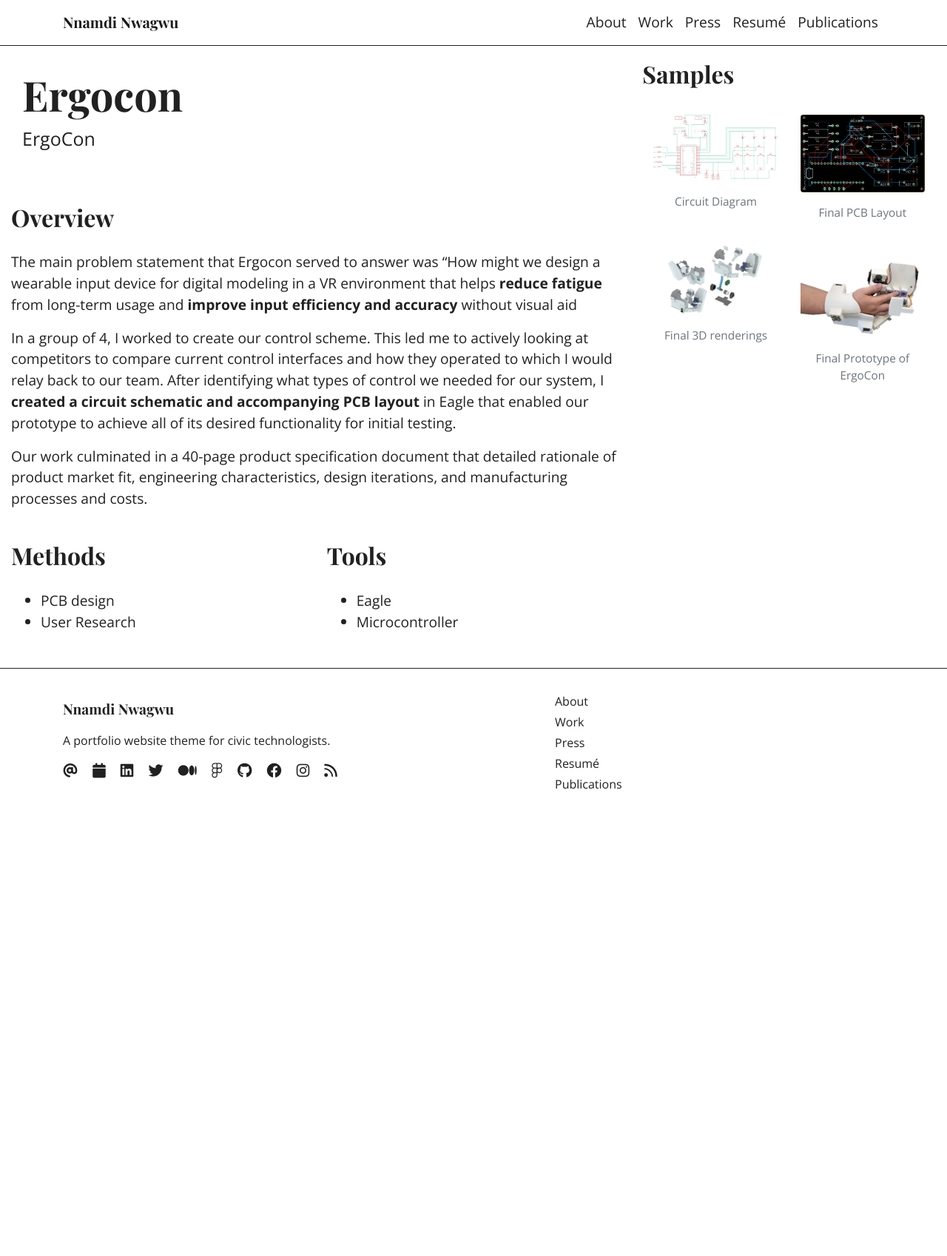
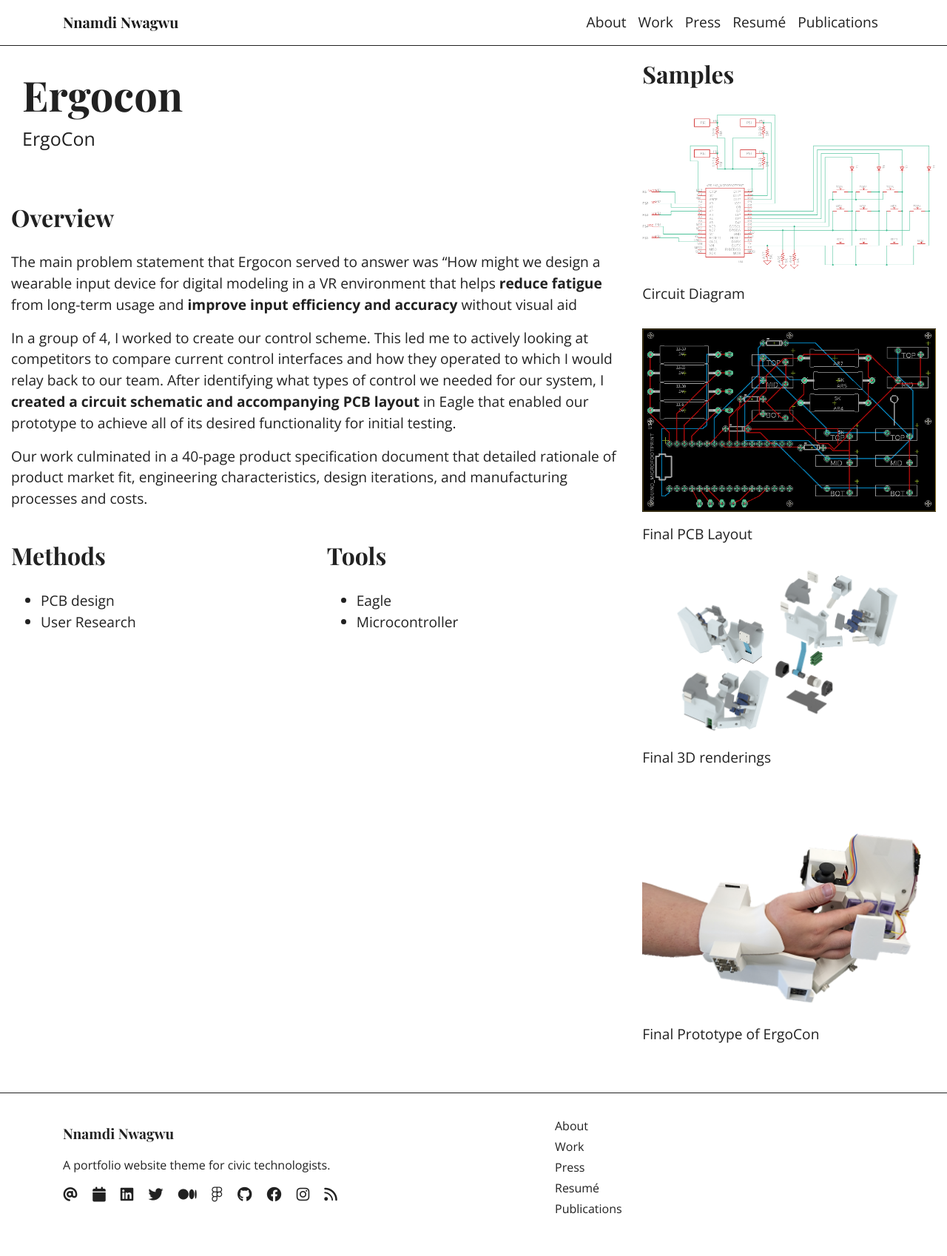
Before and after one commit to nnamd/nnamd.github.io, a Jekyll site: the page built from _work/ergocon.md, in a window 1280 px wide. Shown: the whole page at 74% size. Built offline with Jekyll 4.4.1, drawn with Linux system fonts in a browser that asks for light colours; before the commit the page ends 1124 px from its top, so only the background shows below that.

Commit message:
attempting css again

```diff
--- a/_includes/header.html
+++ b/_includes/header.html
@@ -65,8 +65,11 @@
             integrity="sha384-B0vP5xmATw1+K9KRQjQERJvTumQW0nPEzvF6L/Z6nronJ3oUOFUFpCjEUQouq2+l"
             crossorigin="anonymous"
         >
+
         <!-- Custom CSS -->
         <link href="{{site.baseurl}}/css/style.css" rel="stylesheet">
+        <link rel="stylesheet" href="{{ '/assets/css/main.css' | relative_url }}">
+
         <!-- Fonts -->
         <!-- Font Awesome -->
         <link href="{{ site.baseurl }}/assets/font-awesome/css/all.css" rel="stylesheet">
--- a/_layouts/work.html
+++ b/_layouts/work.html
@@ -40,40 +40,42 @@ layout: work
       <!-- Right side: samples start at the top -->
       <!-- Right side: samples start at the top -->
         <!-- Right side: samples start at the top -->
-<div class="col-lg-4 col-md-5 col-sm-12">
+<!-- Right side: samples start at the top -->
+<div class="col-lg-4 col-md-5 col-sm-12 d-flex flex-column align-items-start">
   {% if page.samples-title %}
   <h2 class="mb-3">{{ page.samples-title }}</h2>
   {% endif %}
 
-  <div class="container-fluid">
-    <div class="row g-2">
+  <div class="samples-grid w-100">
     {% for i in (1..4) %}
     {% assign img = "sample-img-" | append: i %}
     {% assign alt = "sample-img-alt-" | append: i %}
     {% assign caption = "sample-img-caption-" | append: i %}
     {% if page[img] %}
-      <div class="col-6">
-        <figure class="text-center">
-          <img
-  src="{{ site.baseurl }}/img/work/{{ page[img] }}"
-  alt="{{ page[alt] }}"
-  class="img-fluid rounded"
-  style="transition: transform 0.3s ease; cursor: pointer;"
-  onmouseover="this.style.transform='scale(1.1)'"
-  onmouseout="this.style.transform='scale(1)'">
+    <figure class="sample-item">
+      <img src="{{ site.baseurl }}/img/work/{{ page[img] }}" alt="{{ page[alt] }}" class="img-fluid sample-img">
       {% if page[caption] %}
-          <figcaption class="small text-muted">{{ page[caption] }}</figcaption>
+      <figcaption class="sample-caption">{{ page[caption] }}</figcaption>
       {% endif %}
     </figure>
-      </div>
     {% endif %}
     {% endfor %}
   </div>
 </div>
-</div>
+
 
 
     </div>
   </div>
+
+
+<!-- Bootstrap modal for enlarging images -->
+<div class="modal fade" id="sampleModal" tabindex="-1" aria-hidden="true">
+  <div class="modal-dialog modal-dialog-centered modal-lg">
+    <div class="modal-content bg-transparent border-0">
+      <img id="modalImage" src="" alt="" class="img-fluid rounded">
+    </div>
+  </div>
+</div>
 </main>
 {% include footer.html %}
```
Lines whose indentation alone changed are shown as unchanged.
